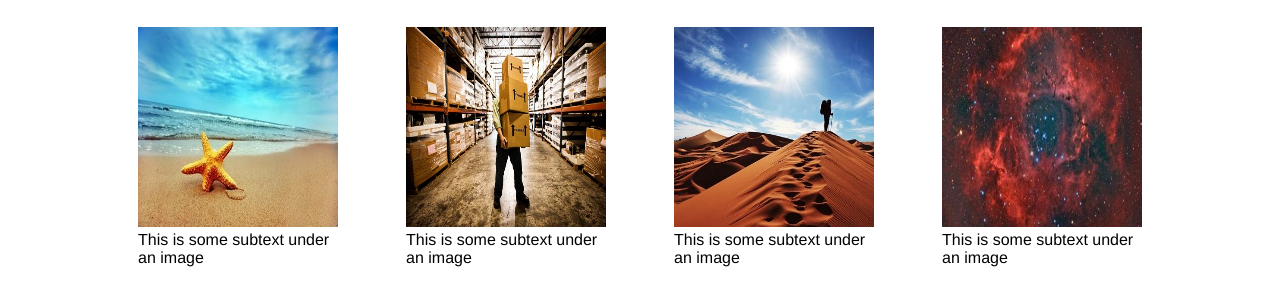
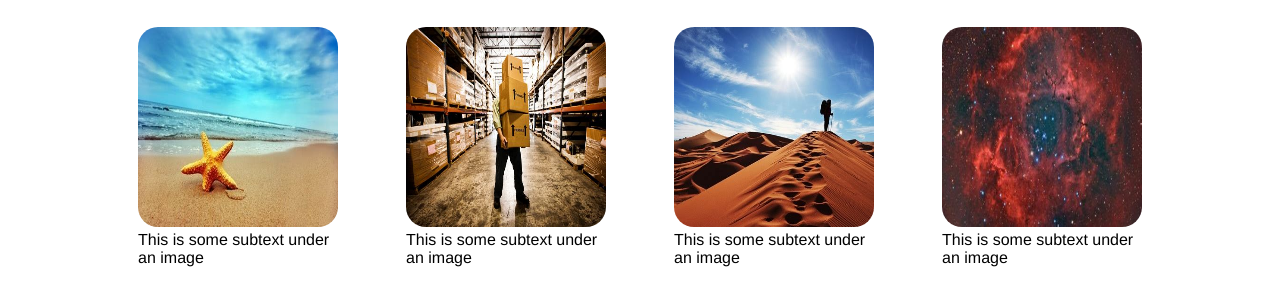
Before and after one commit to BradGrensewich/landing-page, a plain HTML site: page index.html in a window 1280 px wide. Shown: the part 500-800 px from the top of the page. Drawn offline with Linux system fonts and the light colour scheme.

Commit message:
rounded images

```diff
--- a/style.css
+++ b/style.css
@@ -103,8 +103,13 @@ button {
 .container {
   max-width: 200px;
 }
+
+
 .container img {
   max-width: 200px;
+  border-color: red;
+  border-radius: 10%;
+  border: 10;
 }
 
 .testimonials {
```
